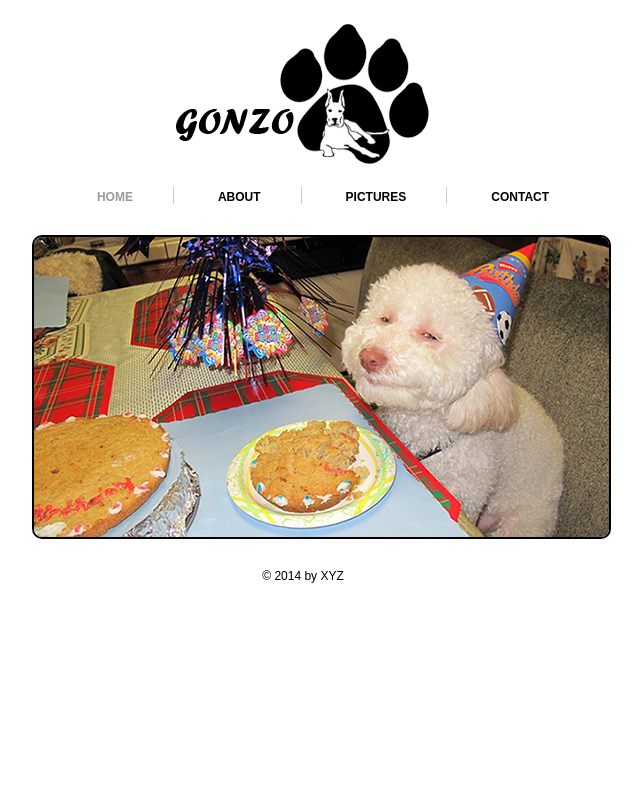
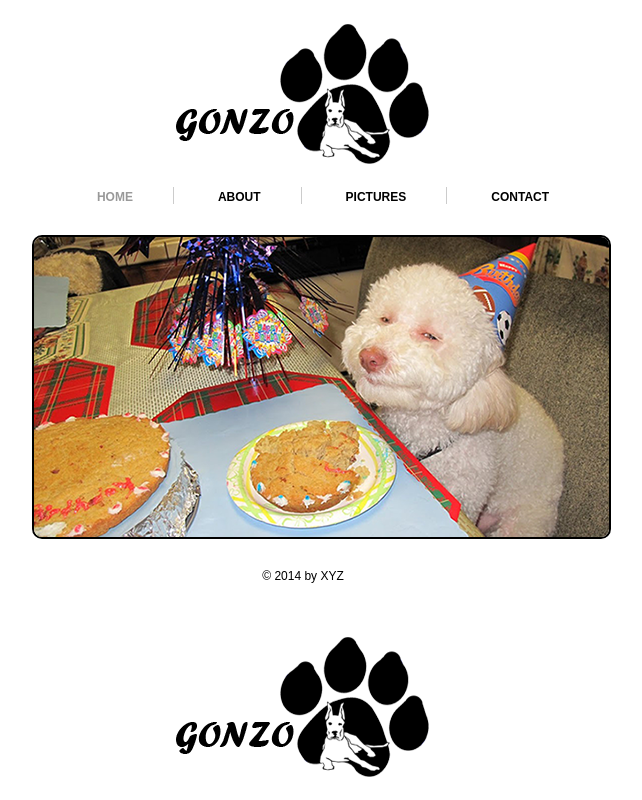
Before and after one commit to choeying/Learnng-, a plain HTML site: page index.html in a window 1280 px wide. Shown: the whole page, without its empty margins (337-979 px from the left). Drawn offline with Linux system fonts and the light colour scheme.

Commit message:
made a change which is not good

```diff
--- a/index.html
+++ b/index.html
@@ -69,6 +69,16 @@
 			});
 		});
 	</script>
+
+	<div class="header">
+
+		<div class="logo">
+
+			<h1><a href="#">GONZO</a></h1>
+
+		</div>
+
+	</div>
 <!--==========================Scripts Ends=============================-->
 
 </body>
```
